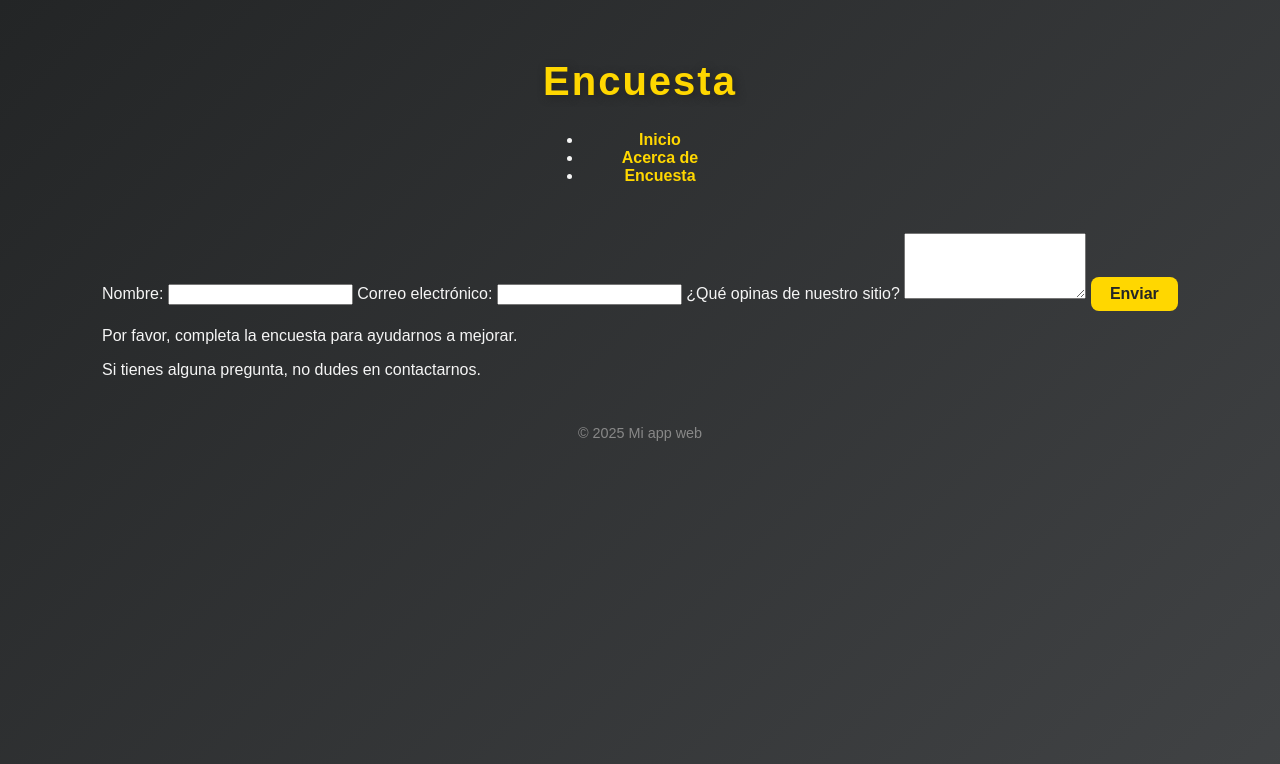
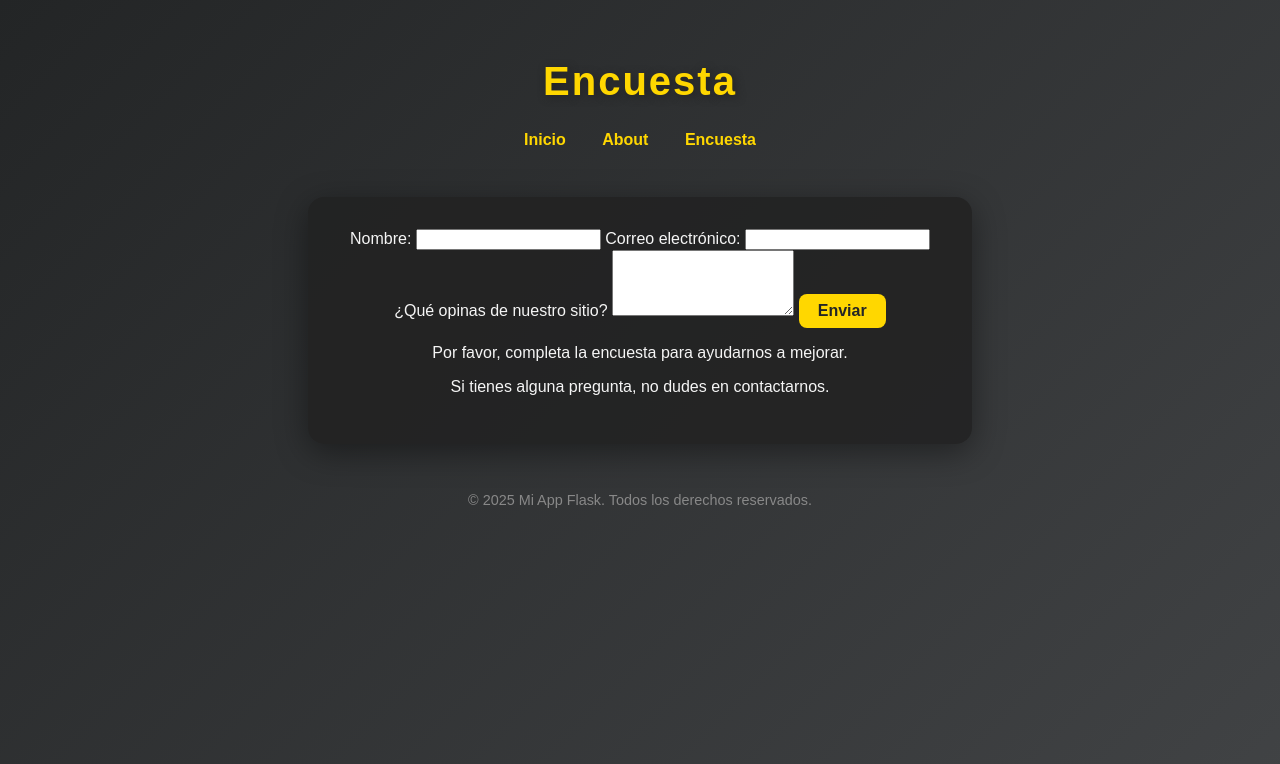
Before and after one commit to HillkirkLautaro/flaskR, a Flask app: page /encuesta in a window 1280 px wide. Shown: the top 764 px of the page. Run offline with Flask 2, Linux system fonts and the light colour scheme.

Commit message:
Update encuesta.html

```diff
--- a/api/templates/encuesta.html
+++ b/api/templates/encuesta.html
@@ -9,15 +9,12 @@
     <header>
         <h1>Encuesta</h1>
         <nav>
-            <ul>
-                <li><a href="{{ url_for('main.index') }}">Inicio</a></li>
-                <li><a href="{{ url_for('main.about') }}">Acerca de</a></li>
-                <li><a href="{{ url_for('main.encuesta') }}">Encuesta</a></li>
-            </ul>
+            <a href="{{ url_for('main.index') }}">Inicio</a>
+            <a href="{{ url_for('main.about') }}">About</a>
+            <a href="{{ url_for('main.encuesta') }}">Encuesta</a>
         </nav>
     </header>
-    <main>
-        <!-- El endpoint 'submit_encuesta' no existe, así que el form no debe tener action o debe apuntar a '#' -->
+    <div class="main-content">
         <form method="post" class="encuesta-form">
             <label for="nombre">Nombre:</label>
             <input type="text" id="nombre" name="nombre" required>
@@ -28,13 +25,13 @@
             <label for="opinion">¿Qué opinas de nuestro sitio?</label>
             <textarea id="opinion" name="opinion" rows="4" required></textarea>
 
-            <button type="submit">Enviar</button>
+            <button type="submit" class="btn">Enviar</button>
         </form>
         <p>{{ contenido }}</p>
         <p>Si tienes alguna pregunta, no dudes en contactarnos.</p>
-    </main>
+    </div>
     <footer>
-        <p>&copy; 2025 Mi app web</p>
+        &copy; 2025 Mi App Flask. Todos los derechos reservados.
     </footer>
 </body>
 </html>
```
